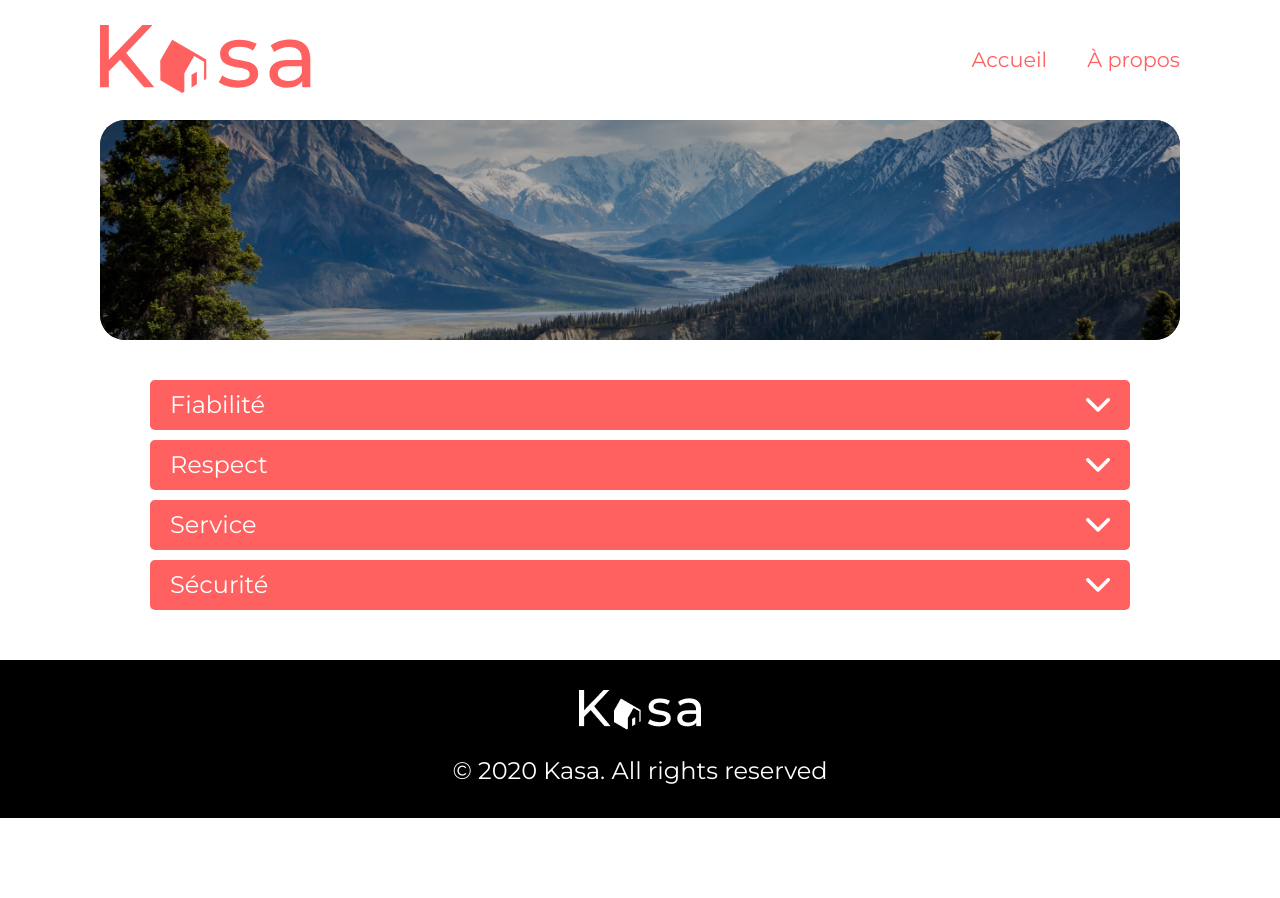
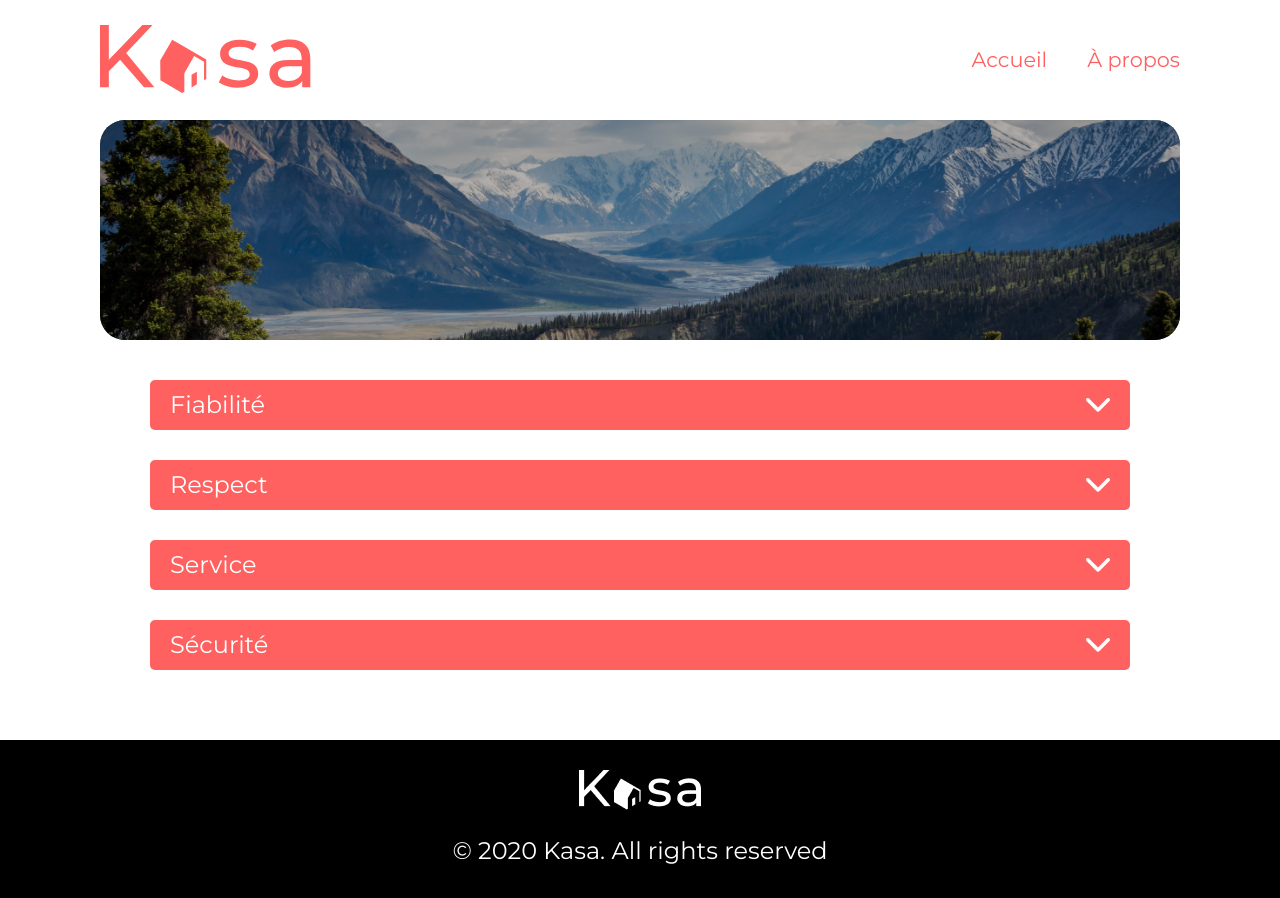
Before and after one commit to Eline31/kasa, a React (Create React App) app: page /about in a window 1280 px wide. Before the commit the page ends 818 px from the top, so only its background shows below. Built offline with nearby package versions, Linux system fonts and the light colour scheme.

Commit message:
Content about page + layout

```diff
--- a/src/pages/About/About.jsx
+++ b/src/pages/About/About.jsx
@@ -8,15 +8,24 @@
     <div>
       <Banner picture={ImgAbout} alt="Montagnes" />
       <div className="CollapsesContainer">
-        <Collapse title="Fiabilité" />
+        <Collapse
+          title="Fiabilité"
+          info="Les annonces postées sur Kasa garantissent une fiabilité totale. Les photos sont conformes aux logements, et toutes les informations sont régulièrement vérifiées  par nos équipes."
+        />
         <Collapse
           title="Respect"
           info="La bienveillance fait partie des valeurs fondatrices de Kasa. Tout
           comportement discriminatoire ou de perturbation du voisinage
           entraînera une exclusion de notre plateforme."
         ></Collapse>
-        <Collapse title="Service" info="" />
-        <Collapse title="Sécurité" info="" />
+        <Collapse
+          title="Service"
+          info="Nos équipes se tiennent à votre disposition pour vous fournir une expérience parfaite. N'hésitez pas à nous contacter si vous avez la moindre question."
+        />
+        <Collapse
+          title="Sécurité"
+          info="La sécurité est la priorité de Kasa. Aussi bien pour nos hôtes que pour les voyageurs, chaque logement correspond aux critères de sécurité établis par nos services. En laissant une note aussi bien à l'hôte qu'au locataire, cela permet à nos équipes de vérifier que les standards sont bien respectés. Nous organisons également des ateliers sur la sécurité domestique pour nos hôtes."
+        />
       </div>
     </div>
   )
--- a/src/pages/About/About.scss
+++ b/src/pages/About/About.scss
@@ -5,7 +5,13 @@
   display: flex;
   flex-direction: column;
   align-items: center;
+  div {
+    margin-bottom: 10px;
+  }
   @media only screen and (max-width: 1023px) {
     margin: 0px 20px 30px 20px;
+    div {
+      margin-bottom: 5px;
+    }
   }
 }
```
